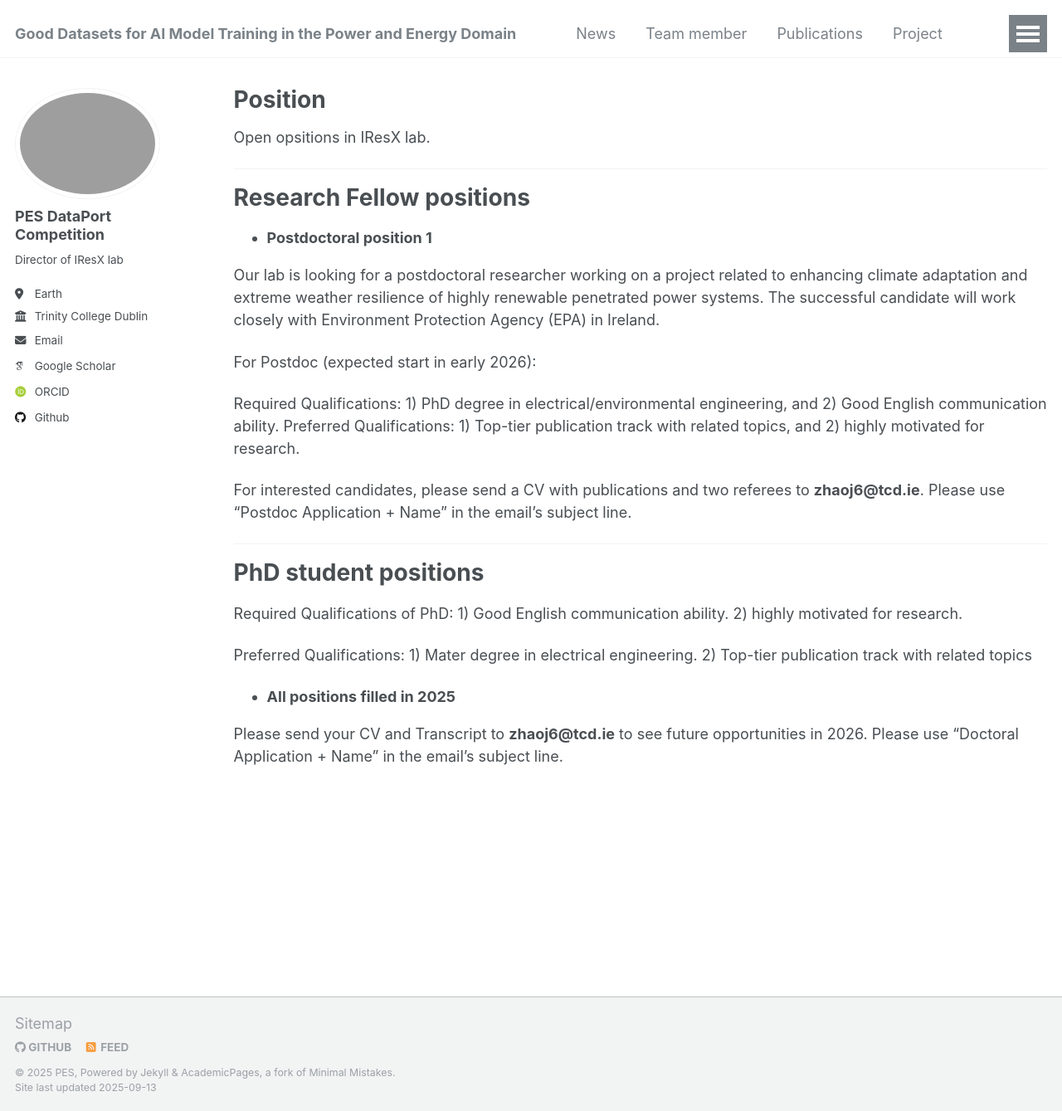
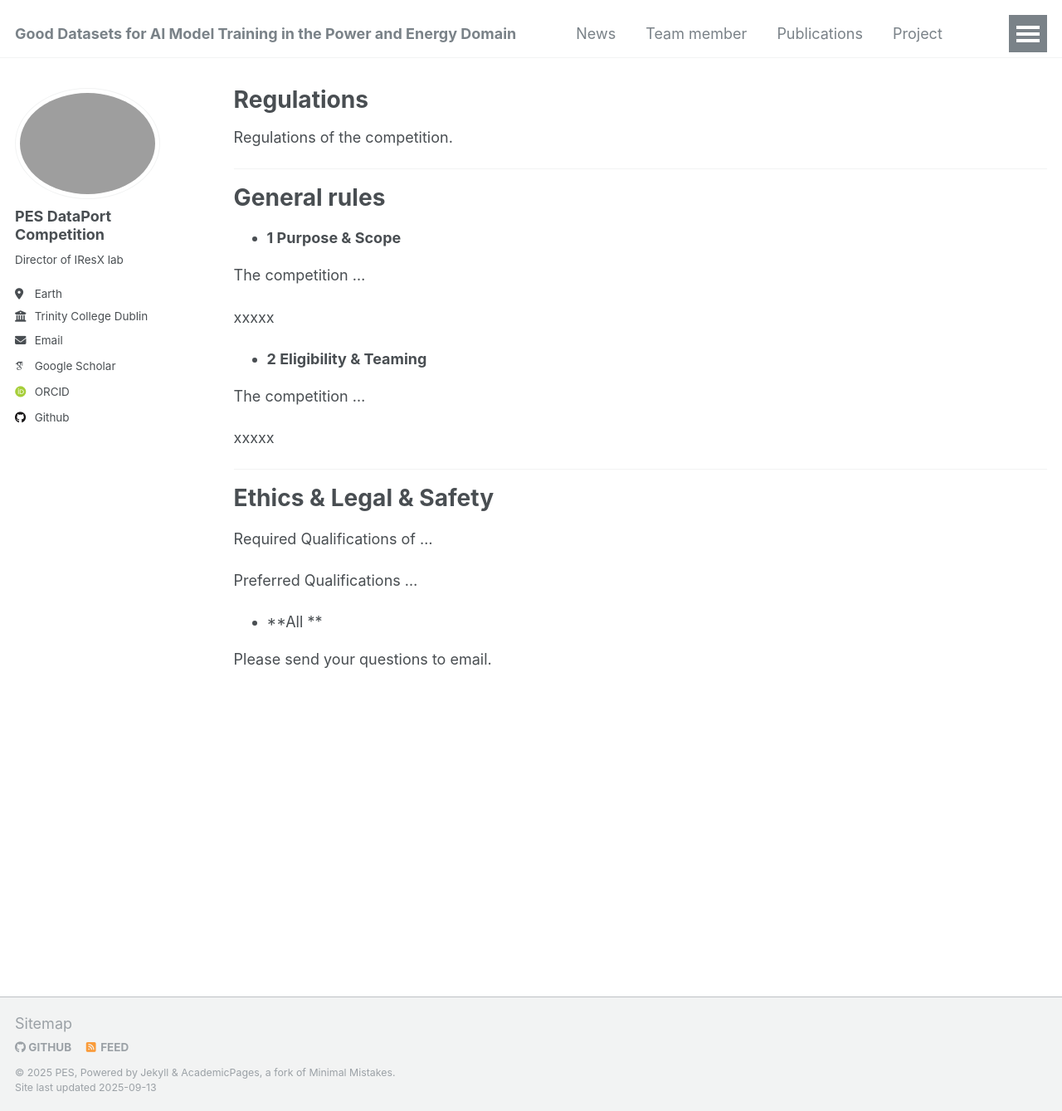
Before and after one commit to dpPEScomp/pesdpcompetition.github.io, a Jekyll site: the page built from _pages/Positions.md, in a window 1280 px wide and 1339 px high. Shown: the whole window at 83% size. Built offline with Jekyll 4.4.1, drawn with Linux system fonts in a browser that asks for light colours; some web fonts are replaced.

Commit message:
Update Positions.md

```diff
--- a/_pages/Positions.md
+++ b/_pages/Positions.md
@@ -1,35 +1,35 @@
 ---
 layout: archive
-title: "Position"
-permalink: /position/
+title: "Regulations"
+permalink: /regulations/
 author_profile: true
 ---
-Open opsitions in IResX lab.
+Regulations of the competition.
 
 ---
 
-# Research Fellow positions
+# General rules
 
 
-* **Postdoctoral position 1**
+* **1 Purpose & Scope**
 
-Our lab is looking for a postdoctoral researcher working on a project related to enhancing climate adaptation and extreme weather resilience of highly renewable penetrated power systems.
-The successful candidate will work closely with Environment Protection Agency (EPA) in Ireland.
+The competition ...
 
-For Postdoc (expected start in early 2026):
+xxxxx
 
-Required Qualifications: 1) PhD degree in electrical/environmental engineering, and 2) Good English communication ability. Preferred Qualifications: 1) Top-tier publication track with related topics, and 2) highly motivated for research.
+* **2 Eligibility & Teaming**
 
-For interested candidates, please send a CV with publications and two referees to **zhaoj6@tcd.ie**. Please use “Postdoc Application + Name” in the email's subject line.
+The competition ...
+
+xxxxx
 
 ---
 
-# PhD student positions
+# Ethics & Legal & Safety
 
-Required Qualifications of PhD: 1) Good English communication ability. 2) highly motivated for research.
+Required Qualifications of ...
 
-Preferred Qualifications: 1) Mater degree in electrical engineering. 2) Top-tier publication track with related topics
+Preferred Qualifications ...
+* **All **
 
-* **All positions filled in 2025**
-
-Please send your CV and Transcript to **zhaoj6@tcd.ie** to see future opportunities in 2026. Please use “Doctoral Application + Name” in the email's subject line.
+Please send your questions to email.
```
